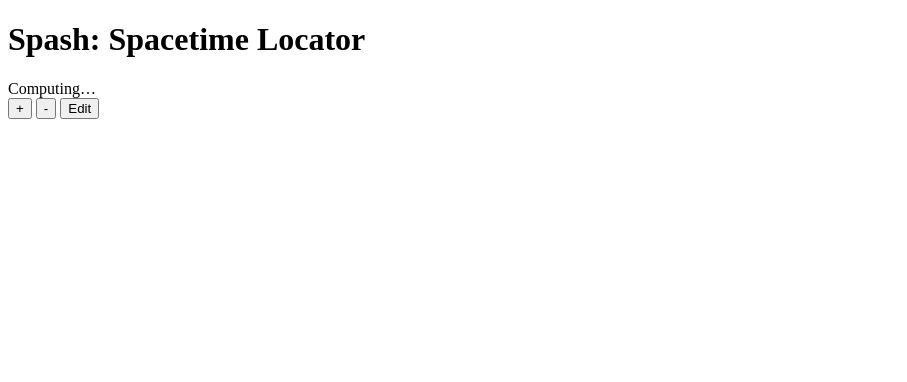
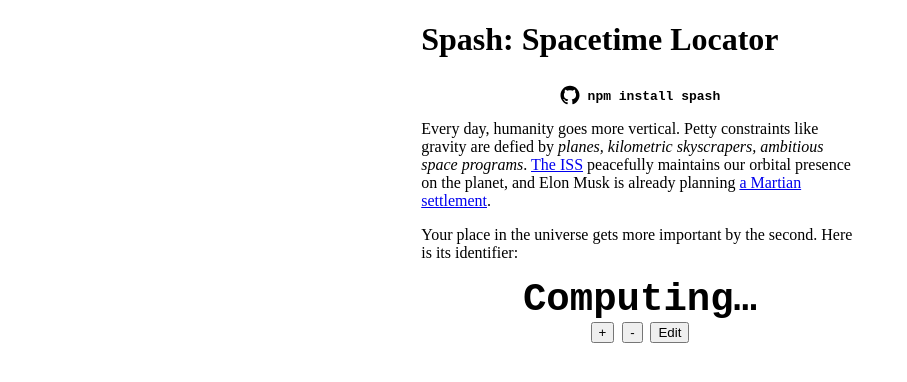
Before and after one commit to espadrine/spash, a website: page index.html in a window 1280 px wide. Shown: the whole page, without its empty margins (0-907 px from the left). Drawn offline with Linux system fonts and the light colour scheme.

Commit message:
Introduction to Spash, GitHub link, npm command

```diff
--- a/index.html
+++ b/index.html
@@ -1,12 +1,38 @@
 <!doctype html><meta charset=utf-8><title> Spacetime Locator </title>
 <style>
+html { max-width: 12cm; margin: auto; }
 #noGeolocNode { display: none; }
+.centered { text-align: center; font-weight: bold; font-family: monospace; }
+.logo { position: relative; top: 5px; }
+#spashNode { font-size: 3em; }
 </style>
 <h1> Spash: Spacetime Locator </h1>
-<output id=spashNode>Computing…</output><br>
-<input type=button id=addDigitNode value='+'>
-<input type=button id=rmDigitNode value='-'>
-<input type=button id=editNode value='Edit'>
+
+<p class=centered>
+  <a href='https://github.com/espadrine/spash'>
+  <svg class=logo width="20" height="20" viewBox="12 12 40 40">
+  <path d="M32,13.4c-10.5,0-19,8.5-19,19c0,8.4,5.5,15.5,13,18c1,0.2,1.3-0.4,1.3-0.9c0-0.5,0-1.7,0-3.2 c-5.3,1.1-6.4-2.6-6.4-2.6C20,41.6,18.8,41,18.8,41c-1.7-1.2,0.1-1.1,0.1-1.1c1.9,0.1,2.9,2,2.9,2c1.7,2.9,4.5,2.1,5.5,1.6 c0.2-1.2,0.7-2.1,1.2-2.6c-4.2-0.5-8.7-2.1-8.7-9.4c0-2.1,0.7-3.7,2-5.1c-0.2-0.5-0.8-2.4,0.2-5c0,0,1.6-0.5,5.2,2 c1.5-0.4,3.1-0.7,4.8-0.7c1.6,0,3.3,0.2,4.7,0.7c3.6-2.4,5.2-2,5.2-2c1,2.6,0.4,4.6,0.2,5c1.2,1.3,2,3,2,5.1c0,7.3-4.5,8.9-8.7,9.4 c0.7,0.6,1.3,1.7,1.3,3.5c0,2.6,0,4.6,0,5.2c0,0.5,0.4,1.1,1.3,0.9c7.5-2.6,13-9.7,13-18.1C51,21.9,42.5,13.4,32,13.4z"/>
+  </svg></a>
+  <code class=selectable>npm install spash</code>
+</p>
+<p>
+  Every day, humanity goes more vertical. Petty constraints like gravity are
+  defied by <em>planes, kilometric skyscrapers, ambitious space programs</em>.
+  <a href="http://iss.astroviewer.net">The ISS</a> peacefully maintains
+  our orbital presence on the planet, and Elon Musk is already planning
+  <a href="https://en.wikipedia.org/wiki/Interplanetary_Transport_System">
+    a Martian settlement</a>.
+</p>
+<p>
+  Your place in the universe gets more important by the second. Here is its
+  identifier:
+</p>
+<section class=centered>
+  <output id=spashNode>Computing…</output><br>
+  <input type=button id=addDigitNode value='+'>
+  <input type=button id=rmDigitNode value='-'>
+  <input type=button id=editNode value='Edit'>
+</section>
 <p id=geolocNode></p>
 <p id=precisionNode></p>
 <p id=noGeolocNode>
```
